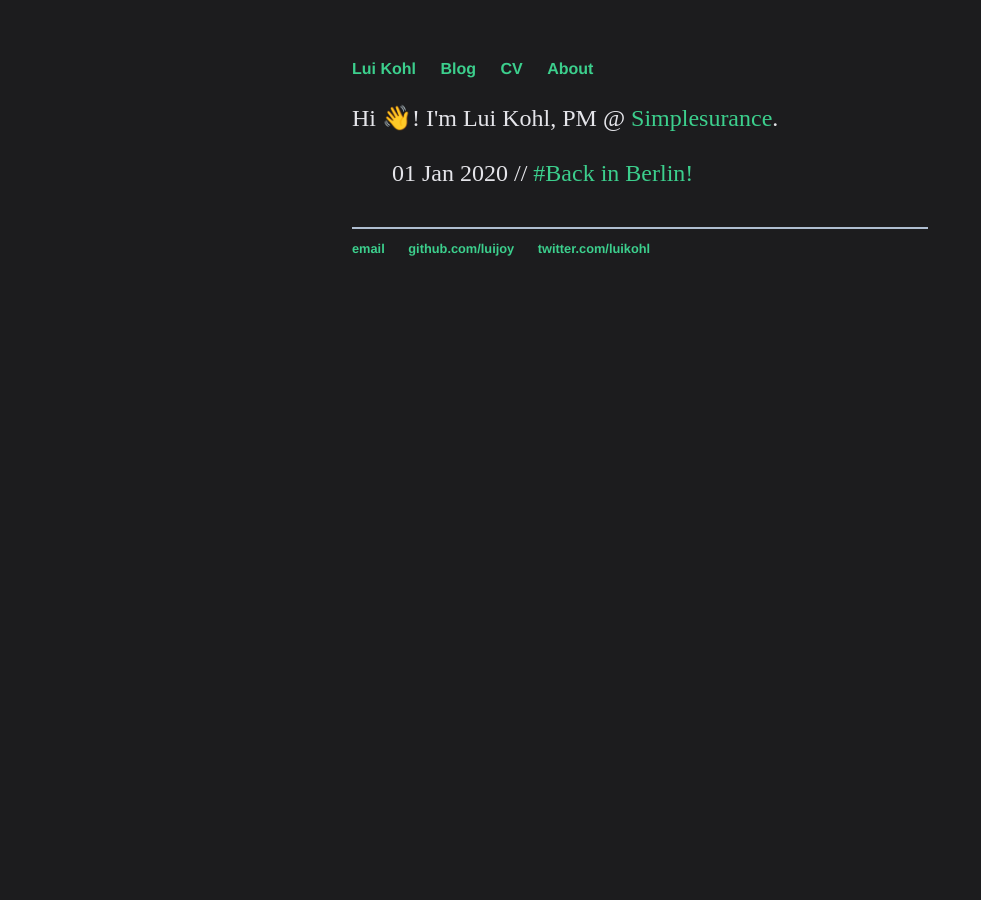
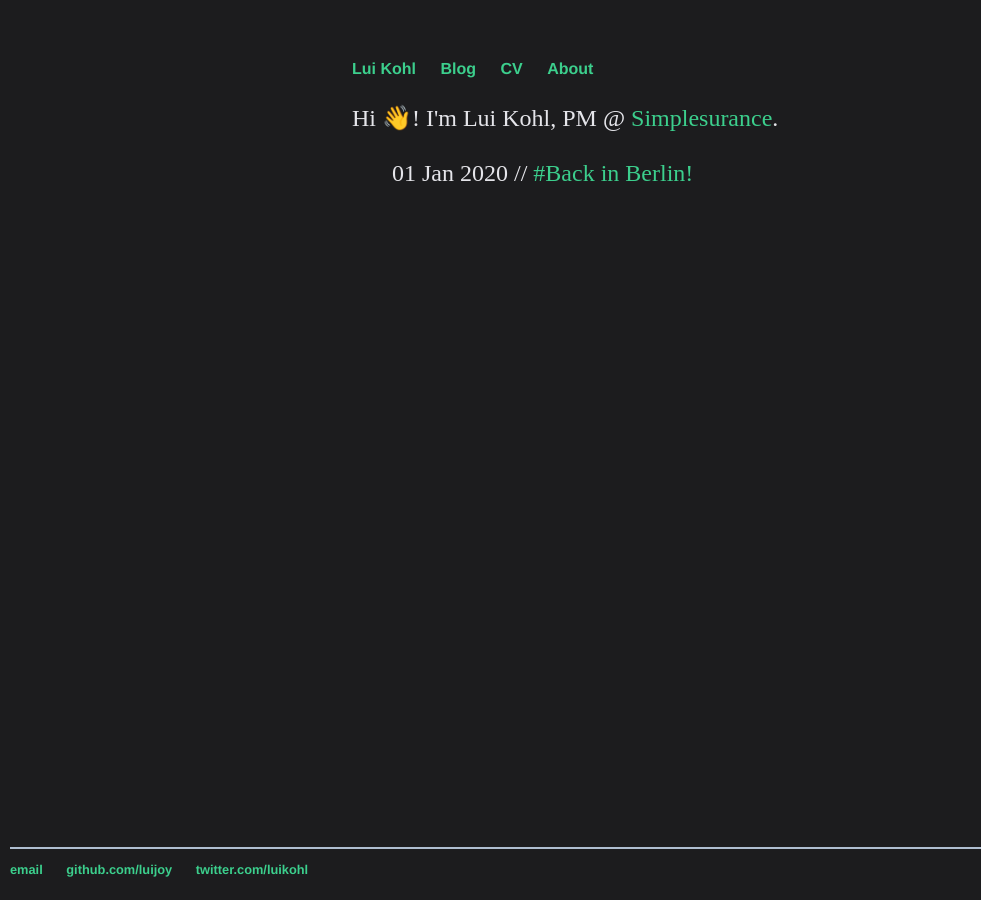
Before and after one commit to luijoy/luijoy.github.io, a Jekyll site: the page built from index.html, in a window 1280 px wide. Shown: the whole page, without its empty margins (0-981 px from the left). Built offline with Jekyll 4.4.1, drawn with Linux system fonts in a browser that asks for light colours.

Commit message:
Update main.css

```diff
--- a/css/main.css
+++ b/css/main.css
@@ -38,6 +38,10 @@ p {
 footer {
     border-top: 2px solid #AFBED1;
     font-size: .8em;
+    position: fixed;
+    bottom: 10px;
+    left: 10px;
+    width: calc(100% - 20px);
 }
 
 ul.posts {
```
